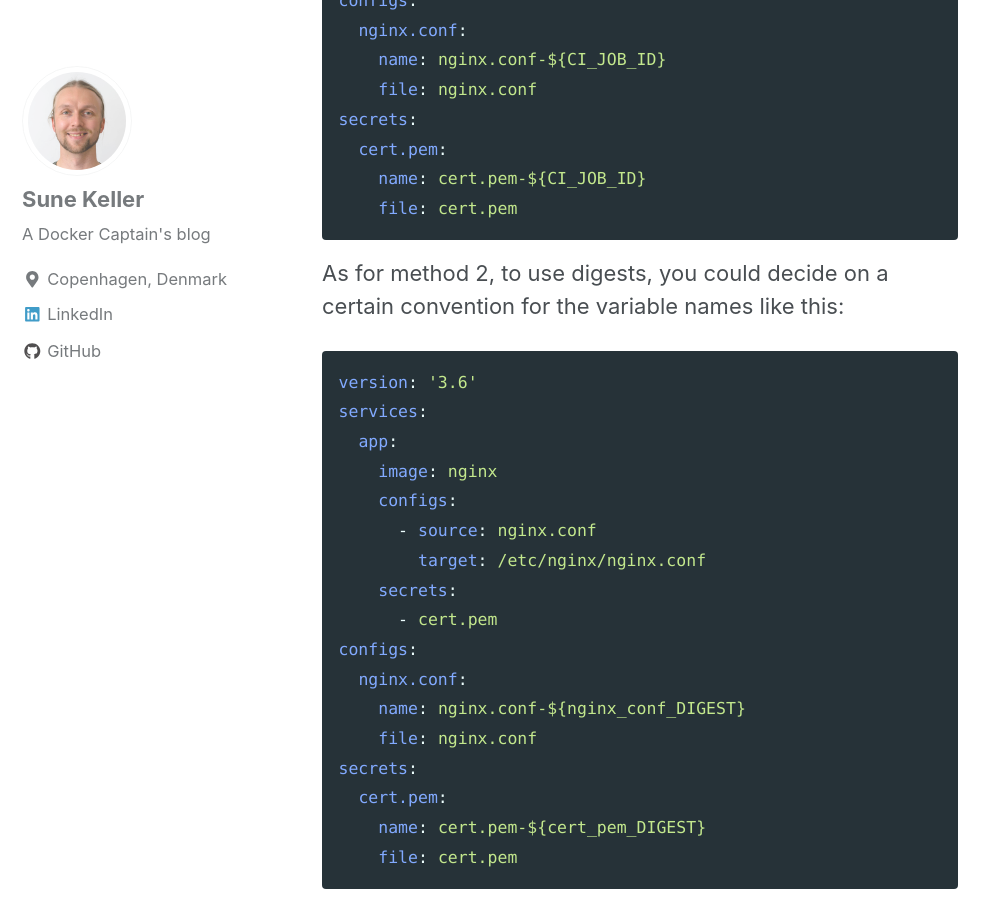
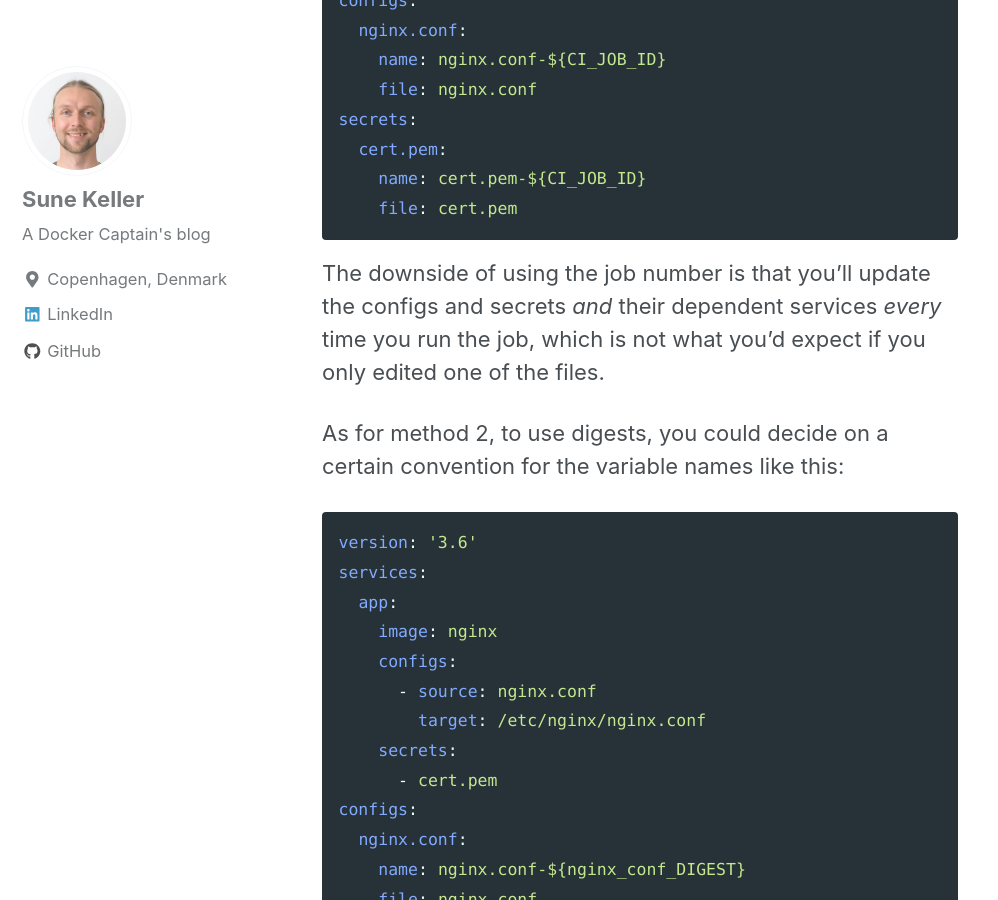
Before and after one commit to sirlatrom/blog.sunekeller.dk, a Jekyll site: the page built from _posts/2019-01-31-docker-stack-deploy-update-configs.md, in a window 1280 px wide and 900 px high, scrolled down 2549 px. Shown: the whole window, without its empty margins (0-998 px from the left). Built offline with Jekyll 4.4.1, drawn with Linux system fonts in a browser that asks for light colours; nearby versions of some CDN libraries; comment, search, counter and statistics services are not loaded.

Commit message:
Add point as to why you may want to use digests
Signed-off-by: Sune Keller <sune.keller@gmail.com>

````diff
--- a/_posts/2019-01-31-docker-stack-deploy-update-configs.md
+++ b/_posts/2019-01-31-docker-stack-deploy-update-configs.md
@@ -71,6 +71,8 @@ secrets:
     file: cert.pem
 ```
 
+The downside of using the job number is that you'll update the configs and secrets _and_ their dependent services _every_ time you run the job, which is not what you'd expect if you only edited one of the files.
+
 As for method 2, to use digests, you could decide on a certain convention for the variable names like this:
 
 ```yaml
````
